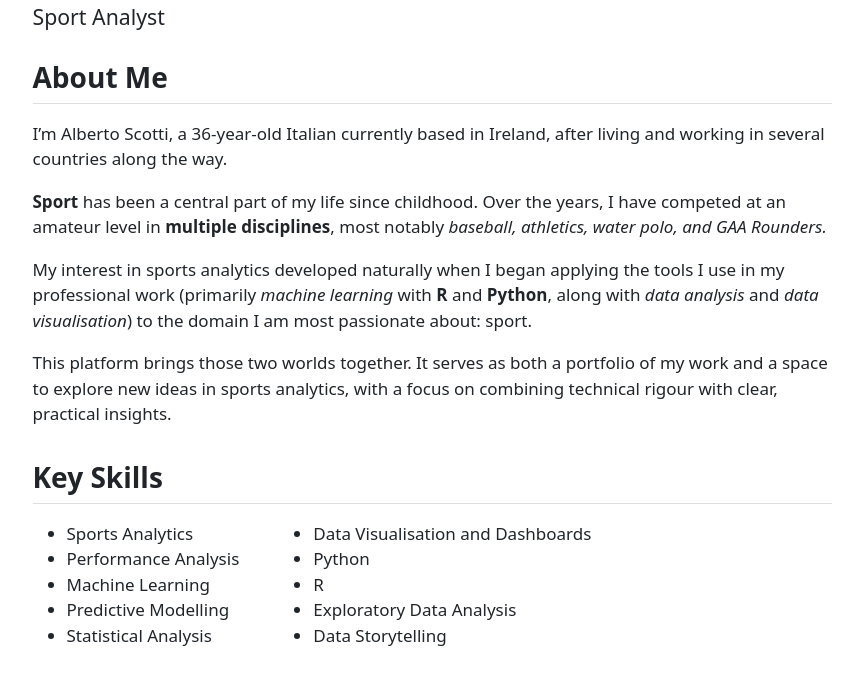
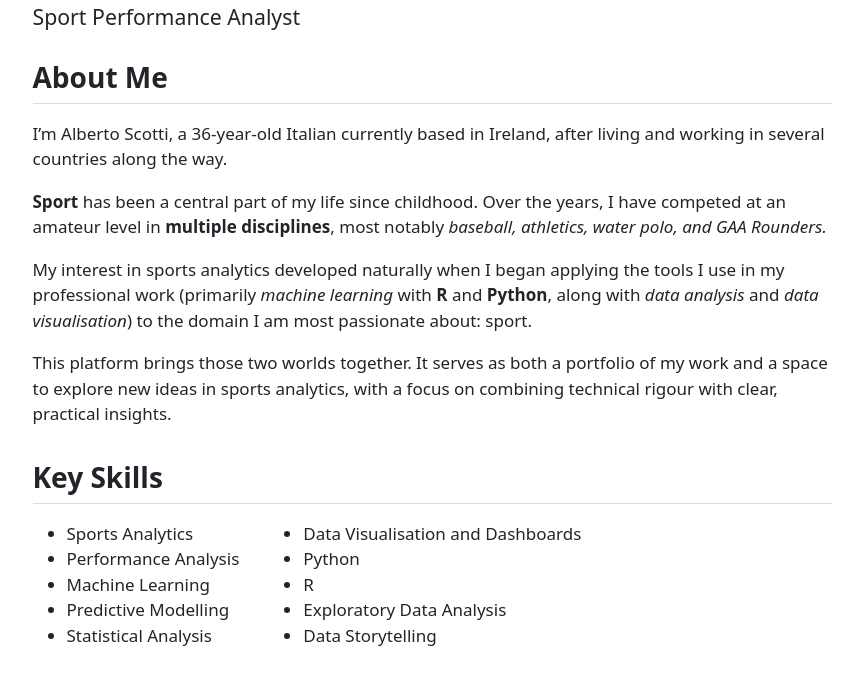
Before and after one commit to albertoscotti/albertoscotti.github.io, a plain HTML site: page index.html in a window 1280 px wide. Shown: the part 61-757 px from the top of the page, without its empty margins (208-1071 px from the left). Drawn offline with Linux system fonts and the light colour scheme.

Commit message:
Edit intro part 2

```diff
--- a/index.html
+++ b/index.html
@@ -50,7 +50,7 @@ ul.task-list li input[type="checkbox"] {
 <header id="title-block-header" class="quarto-title-block default">
 <div class="quarto-title">
 <h1 class="title">Alberto Scotti, Ph.D.</h1>
-<p class="subtitle lead">Sport Analyst</p>
+<p class="subtitle lead">Sport Performance Analyst</p>
 </div>
 
 
@@ -76,7 +76,7 @@ ul.task-list li input[type="checkbox"] {
 </section>
 <section id="key-skills" class="level2">
 <h2 class="anchored" data-anchor-id="key-skills">Key Skills</h2>
-<div style="display: flex; gap: 40px;">
+<div style="display: flex; gap: 30px;">
 <ul>
 <li>
 Sports Analytics
```
Also changed, not shown: 1 other file.
